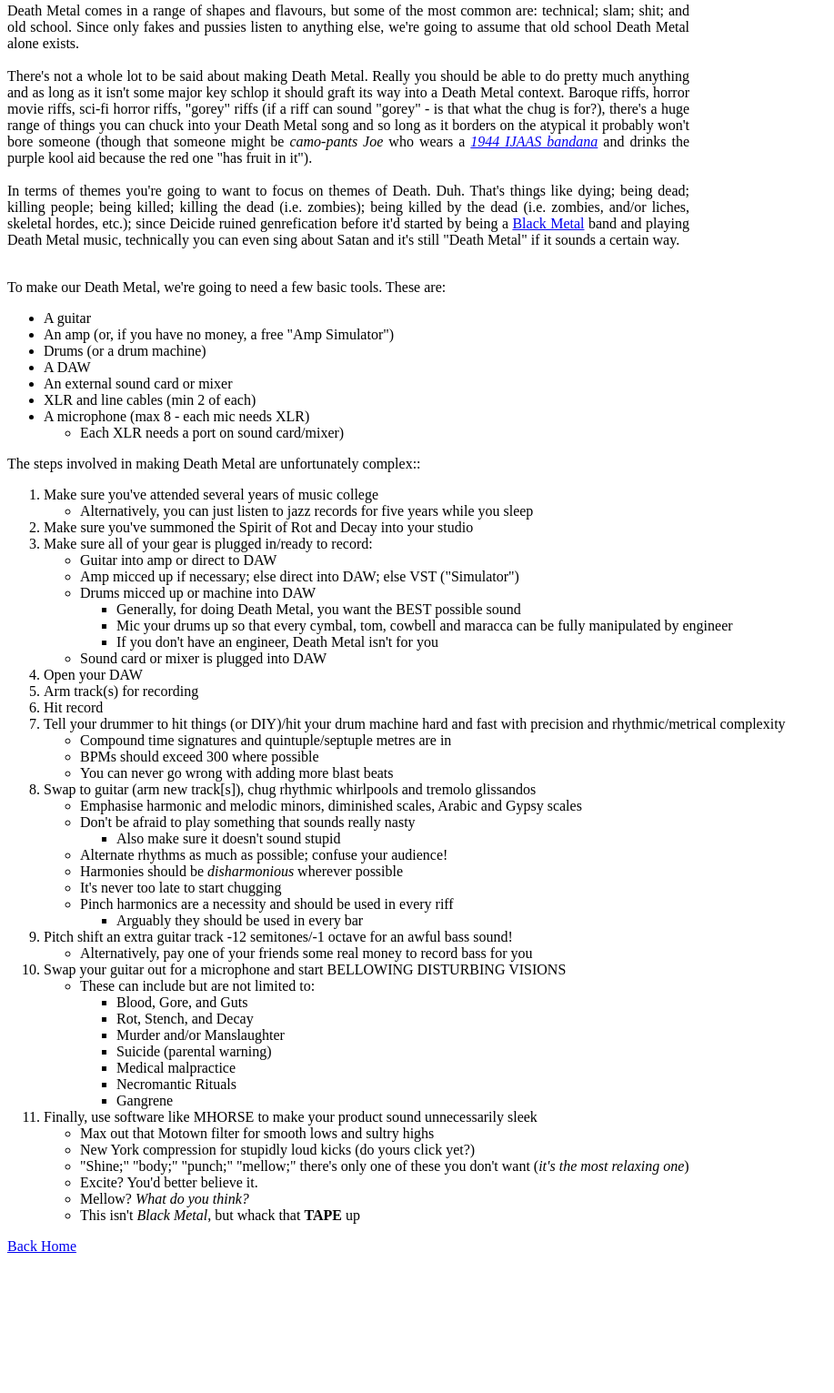
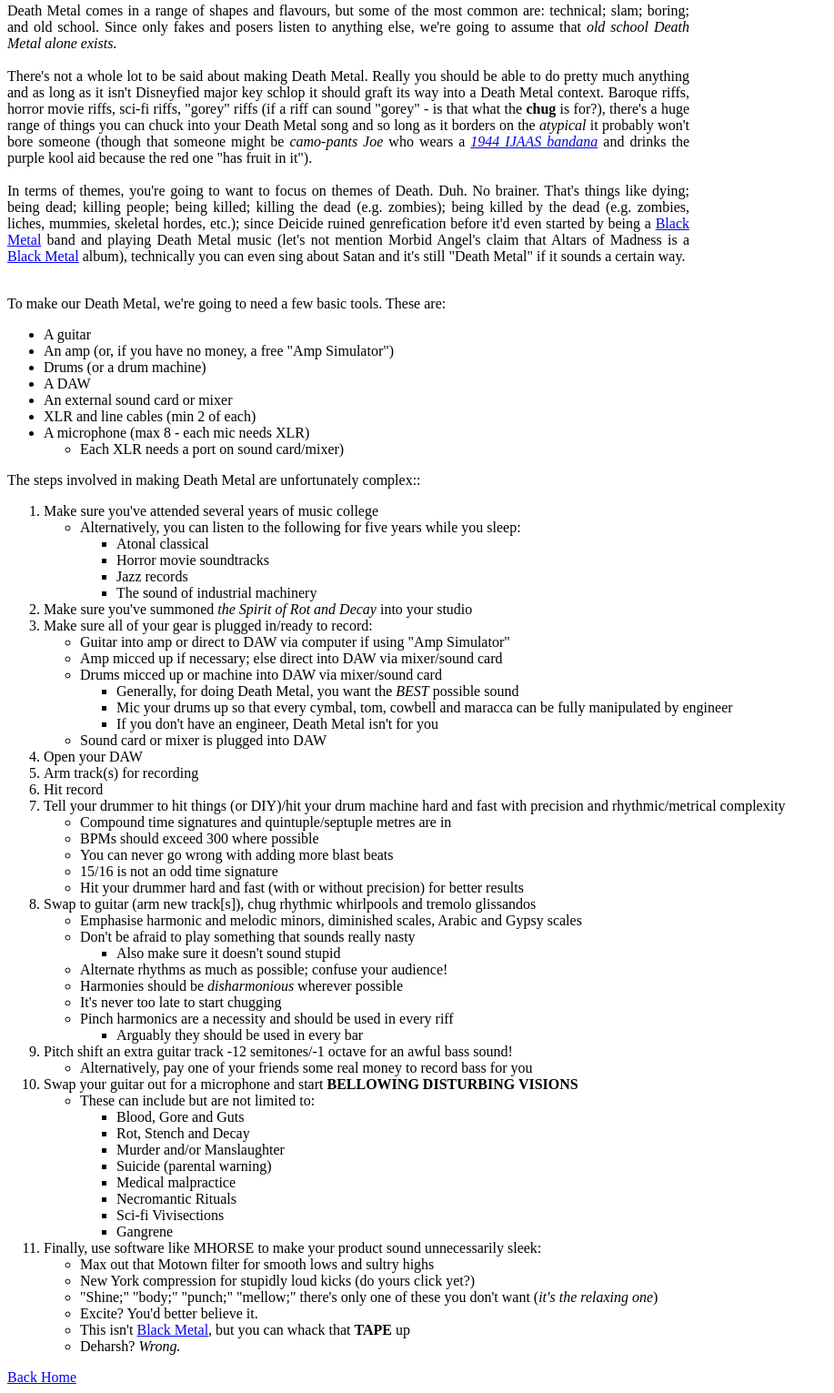
Before and after one commit to mwindz/odin_recipes, a plain HTML site: page recipes/death_metal.html in a window 1280 px wide. Shown: the part 416-1947 px from the top of the page at 91% size, without its empty margins (0-917 px from the left). Before the commit the page ends 1803 px from the top, so only its background shows below. Drawn offline with Linux system fonts and the light colour scheme.

Commit message:
Update Death Metal page (links/ammend/add)

```diff
--- a/recipes/death_metal.html
+++ b/recipes/death_metal.html
@@ -21,27 +21,29 @@
 
 		<p align="justify" style="max-width:750px;">Death Metal comes in a
 		range of shapes and flavours, but some of the most common are: technical;
-		slam; shit; and	old school.  Since only fakes and pussies listen to anything
-		else, we're going to assume that old school Death Metal alone exists.<br><br>
+		slam; boring; and old school.  Since only fakes and posers listen to anything
+		else, we're going to assume that <em>old school Death Metal alone exists.</em><br><br>
 
 		There's not a whole lot to be said about making Death Metal.  Really
 		you should be able to do pretty much anything and as long as it isn't
-		some major key schlop it should graft its way into a Death Metal
-		context.  Baroque riffs, horror movie riffs, sci-fi horror riffs, "gorey"
-		riffs (if a riff can sound "gorey" - is that what the chug is for?),
+		Disneyfied major key schlop it should graft its way into a Death Metal
+		context.  Baroque riffs, horror movie riffs, sci-fi riffs, "gorey"
+		riffs (if a riff can sound "gorey" - is that what the <strong>chug</strong> is for?),
 		there's a huge range of things you can chuck into your Death Metal song
-		and so long as it borders on the atypical it probably won't bore someone
-		(though that someone might be <i>camo-pants Joe</i> who wears a <a href="https://upload.wikimedia.org/wikipedia/commons/thumb/6/6f/War_flag_of_the_Imperial_Japanese_Army_%281868%E2%80%931945%29.svg/1280px-War_flag_of_the_Imperial_Japanese_Army_%281868%E2%80%931945%29.svg.png">
+		and so long as it borders on the <i>atypical</i> it probably won't bore someone
+		(though that someone might be <em>camo-pants Joe</em> who wears a <a href="https://upload.wikimedia.org/wikipedia/commons/thumb/6/6f/War_flag_of_the_Imperial_Japanese_Army_%281868%E2%80%931945%29.svg/1280px-War_flag_of_the_Imperial_Japanese_Army_%281868%E2%80%931945%29.svg.png">
 		<i>1944 IJAAS bandana</i></a> and drinks the purple kool aid because the
 		red one "has fruit in it").<br><br>
 
-		In terms of themes you're going to want to focus on themes of Death.  Duh.
-		That's things like dying; being dead; killing people; being killed;
-		killing the dead (i.e. zombies); being killed by the dead (i.e. zombies,
-		and/or liches, skeletal hordes, etc.); since Deicide ruined genrefication
-		before it'd started by being a <a href="./black_metal.html">Black Metal</a>
-		band and playing Death Metal music, technically you can even sing about
-		Satan and it's still "Death Metal" if it sounds a certain way.<br><br></p>
+		In terms of themes, you're going to want to focus on themes of Death.  Duh.
+		No brainer.  That's things like dying; being dead; killing people; being killed;
+		killing the dead (e.g. zombies); being killed by the dead (e.g. zombies,
+		liches, mummies, skeletal hordes, etc.); since Deicide ruined genrefication
+		before it'd even started by being a <a href="./black_metal.html">Black Metal</a>
+		band and playing Death Metal music (let's not mention Morbid Angel's claim that
+		Altars of Madness is a  <a href="./black_metal.html">Black Metal</a> album),
+		technically you can even sing about Satan and it's still "Death Metal" if it
+		sounds a certain way.<br><br></p>
 
 		To make our Death Metal, we're going to need a few basic tools.  These are:
 
@@ -74,23 +76,34 @@
 			<li>Make sure you've attended several years of music college
 
 			<ul>
-				<li>Alternatively, you can just listen to jazz records for five years while you sleep</li>
+				<li>Alternatively, you can listen to the following for five years while you sleep:
+
+				<ul>
+					<li>Atonal classical</li>
+
+					<li>Horror movie soundtracks</li>
+
+					<li>Jazz records</li>
+
+					<li>The sound of industrial machinery</li>
+
+				</ul></li>
 
 			</ul></li>
 
-			<li>Make sure you've summoned the Spirit of Rot and Decay into your studio</li>
+			<li>Make sure you've summoned <em>the Spirit of Rot and Decay</em> into your studio</li>
 
 			<li>Make sure all of your gear is plugged in/ready to record:
 
 			<ul>
-				<li>Guitar into amp or direct to DAW</li>
+				<li>Guitar into amp or direct to DAW via computer if using "Amp Simulator"</li>
 
-				<li>Amp micced up if necessary; else direct into DAW; else VST ("Simulator")</li>
+				<li>Amp micced up if necessary; else direct into DAW via mixer/sound card</li>
 
-				<li>Drums micced up or machine into DAW
+				<li>Drums micced up or machine into DAW via mixer/sound card
 
 				<ul>
-					<li>Generally, for doing Death Metal, you want the BEST possible sound</li>
+					<li>Generally, for doing Death Metal, you want the <em>BEST</em> possible sound</li>
 
 					<li>Mic your drums up so that every cymbal, tom, cowbell and maracca can be fully manipulated by engineer</li>
 
@@ -116,6 +129,10 @@
 
 				<li>You can never go wrong with adding more blast beats</li>
 
+				<li>15/16 is not an odd time signature</li>
+
+				<li>Hit your drummer hard and fast (with or without precision) for better results</li>
+
 			</ul></li>
 
 			<li>Swap to guitar (arm new track[s]), chug rhythmic whirlpools and tremolo glissandos</li>
@@ -124,6 +141,7 @@
 				<li>Emphasise harmonic and melodic minors, diminished scales, Arabic and Gypsy scales</li>
 
 				<li>Don't be afraid to play something that sounds really nasty
+
 				<ul>
 					<li>Also make sure it doesn't sound stupid</li>
 
@@ -151,15 +169,15 @@
 
 			</ul></li>
 
-			<li>Swap your guitar out for a microphone and start BELLOWING DISTURBING VISIONS
+			<li>Swap your guitar out for a microphone and start <strong>BELLOWING DISTURBING VISIONS</strong>
 
 			<ul>
 				<li>These can include but are not limited to:
 
 				<ul>
-					<li>Blood, Gore, and Guts</li>
+					<li>Blood, Gore and Guts</li>
 
-					<li>Rot, Stench, and Decay</li>
+					<li>Rot, Stench and Decay</li>
 
 					<li>Murder and/or Manslaughter</li>
 
@@ -169,26 +187,28 @@
 
 					<li>Necromantic Rituals</li>
 
+					<li>Sci-fi Vivisections</li>
+
 					<li>Gangrene</li>
 
 				</ul>
 
 			</ul>
 
-			<li>Finally, use software like MHORSE to make your product sound unnecessarily sleek
+			<li>Finally, use software like MHORSE to make your product sound unnecessarily sleek:
 
 			<ul>
 				<li>Max out that Motown filter for smooth lows and sultry highs</li>
 
 				<li>New York compression for stupidly loud kicks (do yours click yet?)</li>
 
-				<li>"Shine;" "body;" "punch;" "mellow;" there's only one of these you don't want (<i>it's the most relaxing one</i>)</li>
+				<li>"Shine;" "body;" "punch;" "mellow;" there's only one of these you don't want (<i>it's the relaxing one</i>)</li>
 
 				<li>Excite?  You'd better believe it.</li>
 
-				<li>Mellow?  <i>What do you think?</i></li>
+				<li>This isn't <a href="./black_metal">Black Metal</a>, but you can whack that <strong>TAPE</strong> up</li>
 
-				<li>This isn't <i>Black Metal</i>, but whack that <strong>TAPE</strong> up</li>
+				<li>Deharsh?  <em>Wrong.</em></li>
 
 			</ul></li>
 
```
